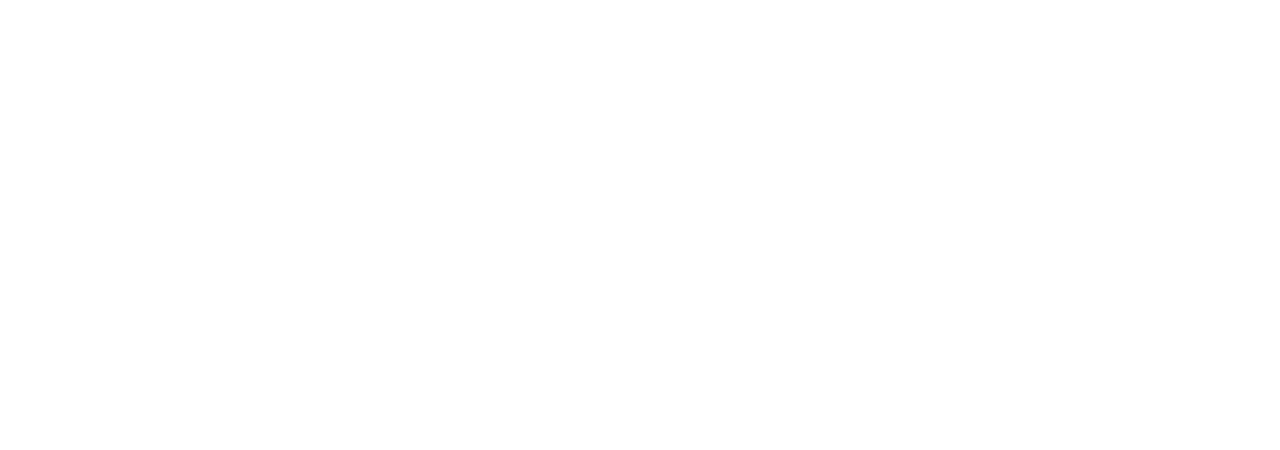
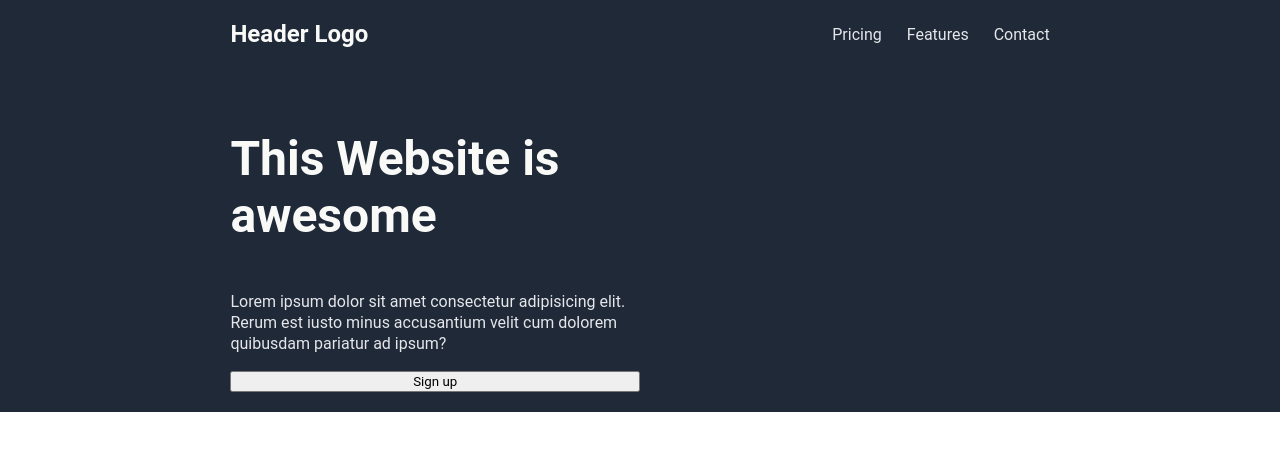
Before and after one commit to Tahahosseini/Odin-landing, a plain HTML site: page index.html in a window 1280 px wide. Drawn offline with Linux system fonts and the light colour scheme.

Commit message:
Make and style Hero section + navbar (not complete)

```diff
--- a/index.html
+++ b/index.html
@@ -6,5 +6,31 @@
     <link rel="stylesheet" href="style.css" />
     <title>Landing Page</title>
   </head>
-  <body></body>
+  <body>
+    <div class="container hero">
+      <!-- Hero section -->
+      <div class="container navbar">
+        <!-- Navbar-->
+        <a class="logo" href="">Header Logo</a>
+        <a class="navitem navitem1" href="">Pricing</a>
+        <a class="navitem" href="">Features</a>
+        <a class="navitem" href="">Contact</a>
+      </div>
+
+      <div class="container">
+        <!-- Hero image and heading-->
+        <div class="container left">
+          <!-- Hero heading-->
+          <h1 class="heading">This Website is <br />awesome</h1>
+          <p class="desc">
+            Lorem ipsum dolor sit amet consectetur adipisicing elit. Rerum est
+            iusto minus accusantium velit cum dolorem quibusdam pariatur ad
+            ipsum?
+          </p>
+          <button>Sign up</button>
+        </div>
+        <div class="container"><!-- Hero image--></div>
+      </div>
+    </div>
+  </body>
 </html>
--- a/style.css
+++ b/style.css
@@ -1 +1,64 @@
-/* Font: Roboto */
+/* Global Settings */
+* {
+  font-family: "Roboto", Arial, sans-serif;
+}
+
+body {
+  padding: 0;
+  margin: 0;
+}
+.container {
+  display: flex;
+}
+
+a {
+  text-decoration: none;
+}
+
+.hero {
+  background-color: #1f2937;
+  padding: 20px 18vw;
+  flex-wrap: wrap;
+}
+
+/* Navbar */
+.navbar {
+  align-items: center;
+  justify-content: start;
+  flex: 1;
+  gap: 25px;
+  margin: 0 0 50px;
+  min-width: 100%;
+}
+
+.logo {
+  font-size: 24px;
+  color: #f9faf8;
+  font-weight: bold;
+  margin-right: auto;
+}
+
+.navitem {
+  font-size: 16px;
+  color: #e5e7eb;
+  font-weight: normal;
+}
+
+/* Left container in hero section */
+.left {
+  flex-direction: column;
+  width: 50%;
+}
+
+.heading {
+  font-size: 48px;
+  color: #f9faf8;
+  font-weight: bolder;
+}
+
+.desc {
+  font-size: 16px;
+  font-weight: normal;
+  color: #e5e7eb;
+  line-height: 1.3em;
+}
```
